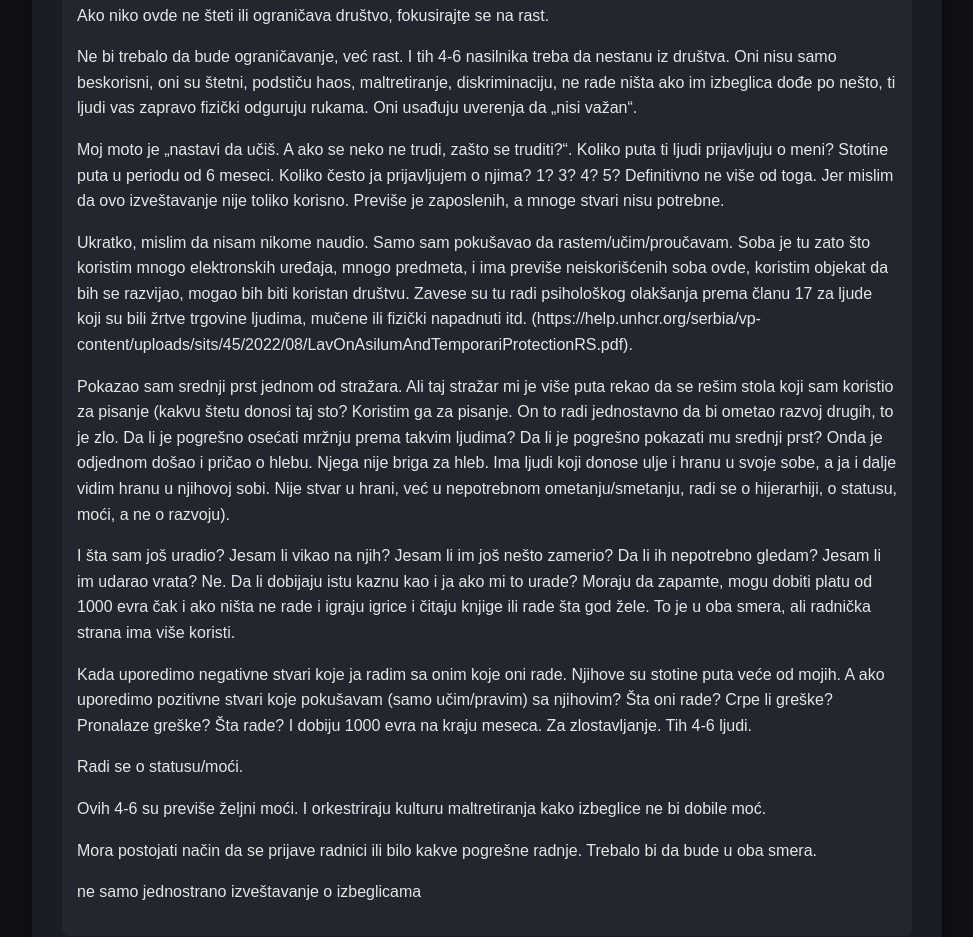
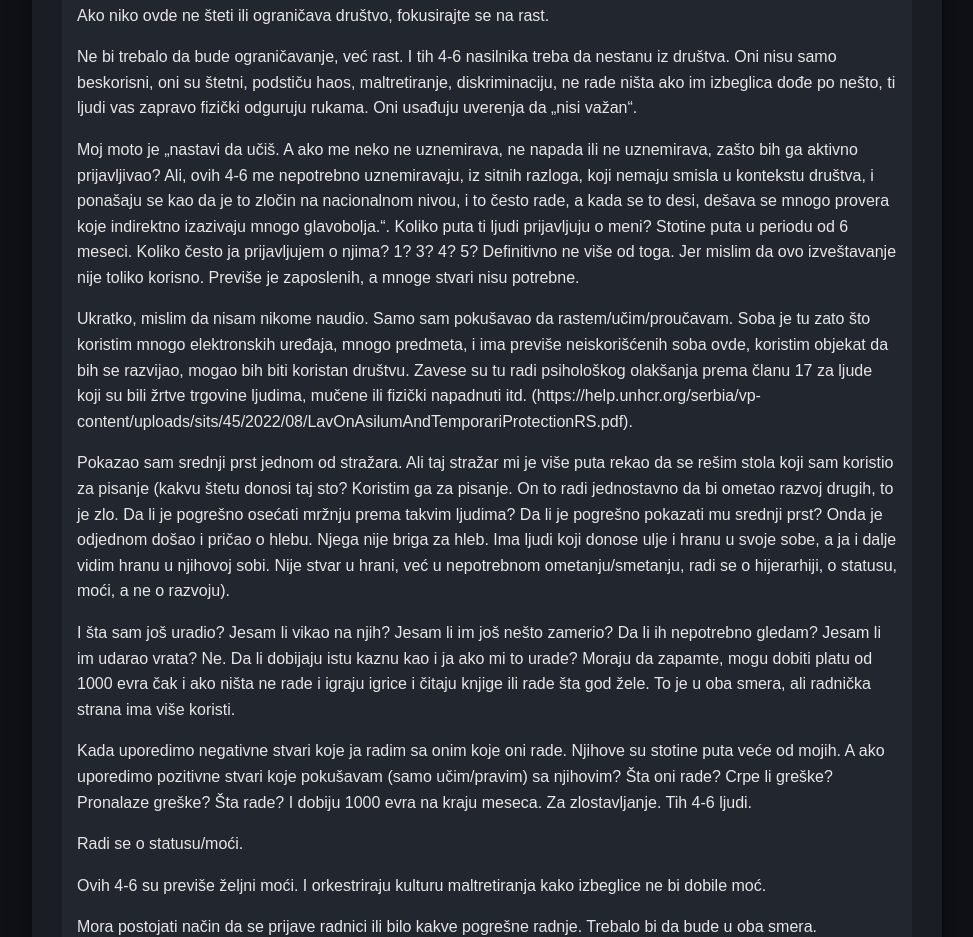
Before and after one commit to HigherERIs/highereris.github.io, a plain HTML site: page index.html in a window 1280 px wide. Shown: the part 2949-3886 px from the top of the page, without its empty margins (153-1126 px from the left). Drawn offline with Linux system fonts and the light colour scheme.

Commit message:
Update index.html

```diff
--- a/index.html
+++ b/index.html
@@ -229,7 +229,7 @@ Izbeglice se svakodnevno izveštavaju o tome šta je ispravno, a šta pogrešno,
     Ne bi trebalo da bude ograničavanje, već rast. I tih 4-6 nasilnika treba da nestanu iz društva. Oni nisu samo beskorisni, oni su štetni, podstiču haos, maltretiranje, diskriminaciju, ne rade ništa ako im izbeglica dođe po nešto, ti ljudi vas zapravo fizički odguruju rukama. Oni usađuju uverenja da „nisi važan“.
 </p>
 <p>
-    Moj moto je „nastavi da učiš. A ako se neko ne trudi, zašto se truditi?“. Koliko puta ti ljudi prijavljuju o meni? Stotine puta u periodu od 6 meseci. Koliko često ja prijavljujem o njima? 1? 3? 4? 5? Definitivno ne više od toga. Jer mislim da ovo izveštavanje nije toliko korisno. Previše je zaposlenih, a mnoge stvari nisu potrebne.
+    Moj moto je „nastavi da učiš. A ako me neko ne uznemirava, ne napada ili ne uznemirava, zašto bih ga aktivno prijavljivao? Ali, ovih 4-6 me nepotrebno uznemiravaju, iz sitnih razloga, koji nemaju smisla u kontekstu društva, i ponašaju se kao da je to zločin na nacionalnom nivou, i to često rade, a kada se to desi, dešava se mnogo provera koje indirektno izazivaju mnogo glavobolja.“. Koliko puta ti ljudi prijavljuju o meni? Stotine puta u periodu od 6 meseci. Koliko često ja prijavljujem o njima? 1? 3? 4? 5? Definitivno ne više od toga. Jer mislim da ovo izveštavanje nije toliko korisno. Previše je zaposlenih, a mnoge stvari nisu potrebne.
 </p>
     <p>
         Ukratko, mislim da nisam nikome naudio. Samo sam pokušavao da rastem/učim/proučavam. Soba je tu zato što koristim mnogo elektronskih uređaja, mnogo predmeta, i ima previše neiskorišćenih soba ovde, koristim objekat da bih se razvijao, mogao bih biti koristan društvu. Zavese su tu radi psihološkog olakšanja prema članu 17 za ljude koji su bili žrtve trgovine ljudima, mučene ili fizički napadnuti itd. (https://help.unhcr.org/serbia/vp-content/uploads/sits/45/2022/08/LavOnAsilumAndTemporariProtectionRS.pdf).
```
